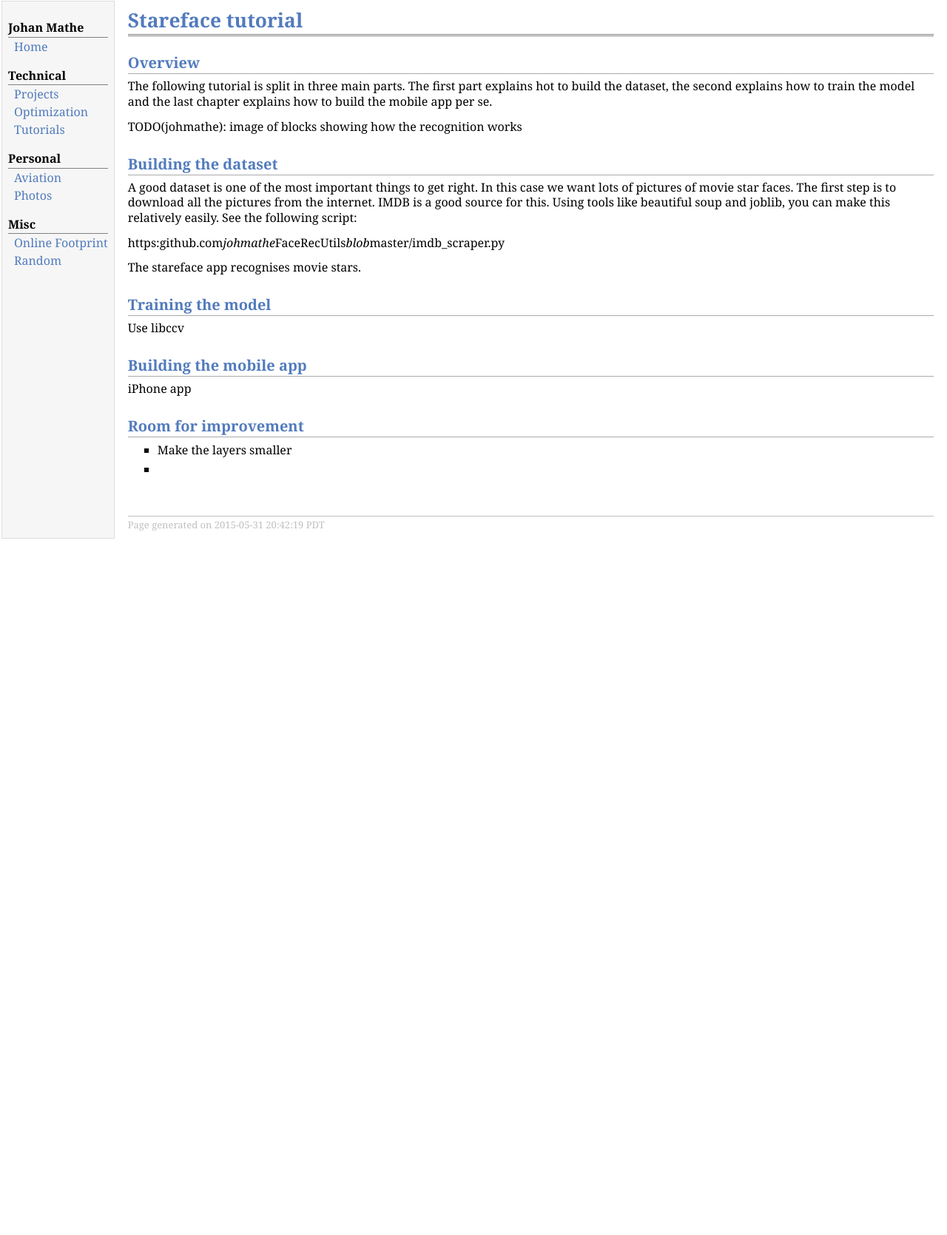
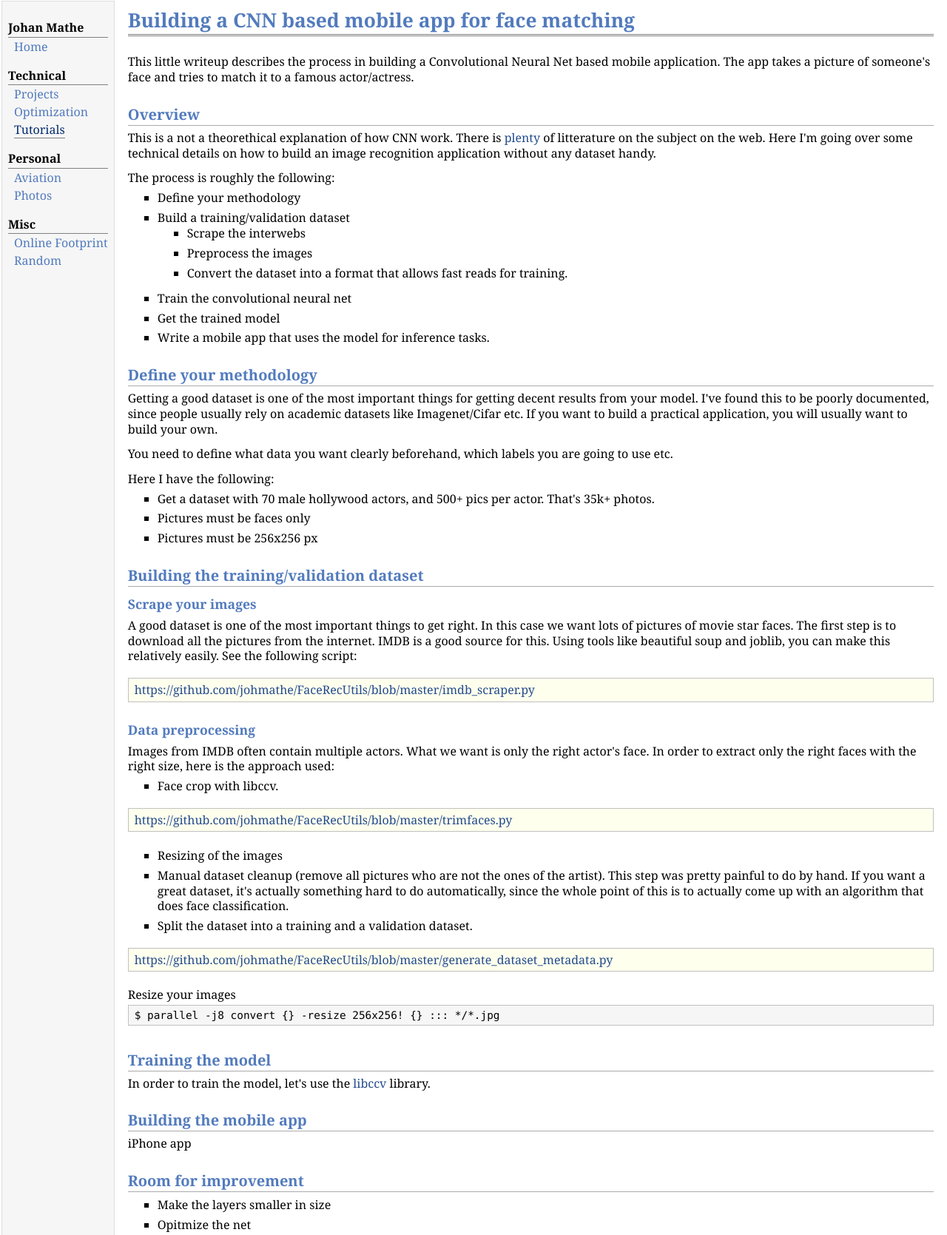
Before and after one commit to johmathe/johmathe.github.io, a plain HTML site: page tutorials.html in a window 1280 px wide. Shown: the part 1-1670 px from the top of the page at 74% size. Before the commit the page ends 800 px from the top, so only its background shows below. Drawn offline with Linux system fonts and the light colour scheme.

Commit message:
update some stuff

```diff
--- a/tutorials.html
+++ b/tutorials.html
@@ -20,7 +20,7 @@
   })();
 </script>
 <link rel="stylesheet" href="jemdoc.css" type="text/css" />
-<title>Stareface tutorial</title>
+<title>Building a CNN based mobile app for face matching</title>
 </head>
 <body>
 <table summary="Table for page layout." id="tlayout">
@@ -31,7 +31,7 @@
 <div class="menu-category">Technical</div>
 <div class="menu-item"><a href="projects.html">Projects</a></div>
 <div class="menu-item"><a href="optimization.html">Optimization</a></div>
-<div class="menu-item"><a href="tutorials.html">Tutorials</a></div>
+<div class="menu-item"><a href="tutorials.html" class="current">Tutorials</a></div>
 <div class="menu-category">Personal</div>
 <div class="menu-item"><a href="aviation.html">Aviation</a></div>
 <div class="menu-item"><a href="https://plus.google.com/photos/+JohanMathe/albums">Photos</a></div>
@@ -41,29 +41,91 @@
 </td>
 <td id="layout-content">
 <div id="toptitle">
-<h1>Stareface tutorial</h1>
+<h1>Building a CNN based mobile app for face matching</h1>
 </div>
+<p>This little writeup describes the process in building a Convolutional Neural Net based mobile application. The app takes a picture of someone's face and tries to match it to a famous actor/actress.</p>
 <h2>Overview</h2>
-<p>The following tutorial is split in three main parts. The first part explains hot to build the dataset, the second explains how to train the model and the last chapter explains how to build the mobile app per se.</p>
-<p>TODO(johmathe): image of blocks showing how the recognition works</p>
-<h2>Building the dataset</h2>
+<p>This is a not a theorethical explanation of how CNN work. There is <a href="http://deeplearning.net">plenty</a> of litterature on the subject on the web. Here I'm going over some technical details on how to build an image recognition application without any dataset handy. </p>
+<p>The process is roughly the following:</p>
+<ul>
+<li><p>Define your methodology</p>
+</li>
+<li><p>Build a training/validation dataset</p>
+<ul>
+<li><p>Scrape the interwebs</p>
+</li>
+<li><p>Preprocess the images</p>
+</li>
+<li><p>Convert the dataset into a format that allows fast reads for training.</p>
+</li></ul>
+</li>
+<li><p>Train the convolutional neural net</p>
+</li>
+<li><p>Get the trained model</p>
+</li>
+<li><p>Write a mobile app that uses the model for inference tasks.</p>
+</li>
+</ul>
+<h2>Define your methodology</h2>
+<p>Getting a good dataset is one of the most important things for getting decent results from your model. I've found this to be poorly documented, since people usually rely on academic datasets like Imagenet/Cifar etc. If you want to build a practical application, you will usually want to build your own.</p>
+<p>You need to define what data you want clearly beforehand, which labels you are going to use etc.</p>
+<p>Here I have the following:</p>
+<ul>
+<li><p>Get a dataset with 70 male hollywood actors, and 500+ pics per actor. That's 35k+ photos.</p>
+</li>
+<li><p>Pictures must be faces only</p>
+</li>
+<li><p>Pictures must be 256x256 px</p>
+</li>
+</ul>
+<h2>Building the training/validation dataset</h2>
+<h3>Scrape your images</h3>
 <p>A good dataset is one of the most important things to get right. In this case we want lots of pictures of movie star faces. The first step is to download all the pictures from the internet. IMDB is a good source for this. Using tools like beautiful soup and joblib, you can make this relatively easily. See the following script:</p>
-<p>https:<i></i>github.com<i>johmathe</i>FaceRecUtils<i>blob</i>master/imdb_scraper.py</p>
-<p>The stareface app recognises movie stars. </p>
+<div class="infoblock">
+<div class="blockcontent">
+<p><a href="https://github.com/johmathe/FaceRecUtils/blob/master/imdb_scraper.py">https://github.com/johmathe/FaceRecUtils/blob/master/imdb_scraper.py</a></p>
+</div></div>
+<h3>Data preprocessing</h3>
+<p>Images from IMDB often contain multiple actors. What we want is only the right actor's face. In order to extract only the right faces with the right size, here is the approach used:</p>
+<ul>
+<li><p>Face crop with libccv.</p>
+</li>
+</ul>
+<div class="infoblock">
+<div class="blockcontent">
+<p><a href="https://github.com/johmathe/FaceRecUtils/blob/master/trimfaces.py">https://github.com/johmathe/FaceRecUtils/blob/master/trimfaces.py</a></p>
+</div></div>
+<ul>
+<li><p>Resizing of the images</p>
+</li>
+<li><p>Manual dataset cleanup (remove all pictures who are not the ones of the artist). This step was pretty painful to do by hand. If you want a great dataset, it's actually something hard to do automatically, since the whole point of this is to actually come up with an algorithm that does face classification.</p>
+</li>
+<li><p>Split the dataset into a training and a validation dataset.</p>
+</li>
+</ul>
+<div class="infoblock">
+<div class="blockcontent">
+<p><a href="https://github.com/johmathe/FaceRecUtils/blob/master/generate_dataset_metadata.py">https://github.com/johmathe/FaceRecUtils/blob/master/generate_dataset_metadata.py</a></p>
+</div></div>
+<p>Resize your images</p>
+<div class="codeblock">
+<div class="blockcontent"><pre>
+$ parallel -j8 convert {} -resize 256x256! {} ::: */*.jpg
+</pre></div></div>
 <h2>Training the model</h2>
-<p>Use libccv</p>
+<p>In order to train the model, let's use the <a href="http://libccv.org/">libccv</a> library.</p>
 <h2>Building the mobile app</h2>
 <p>iPhone app</p>
 <h2>Room for improvement</h2>
 <ul>
-<li><p>Make the layers smaller</p>
+<li><p>Make the layers smaller in size</p>
 </li>
-<li><p></p>
+<li><p>Opitmize the net</p>
 </li>
 </ul>
 <div id="footer">
 <div id="footer-text">
-Page generated on 2015-05-31 20:42:19 PDT <br /> <g:plusone size="small" annotation="inline"></g:plusone>
+Page generated on 2015-06-05 11:24:04 PDT <br /> <g:plusone size="small" annotation="inline"></g:plusone>
 </div>
 </div>
 </td>
```
Also changed, not shown: aviation.html (+4 -6 lines), flying_mig29.html (+66 -22 lines), optimization.html (+4 -2 lines), imgs/albatros_l39.jpg (added), imgs/landing_mig29.jpg (added).
